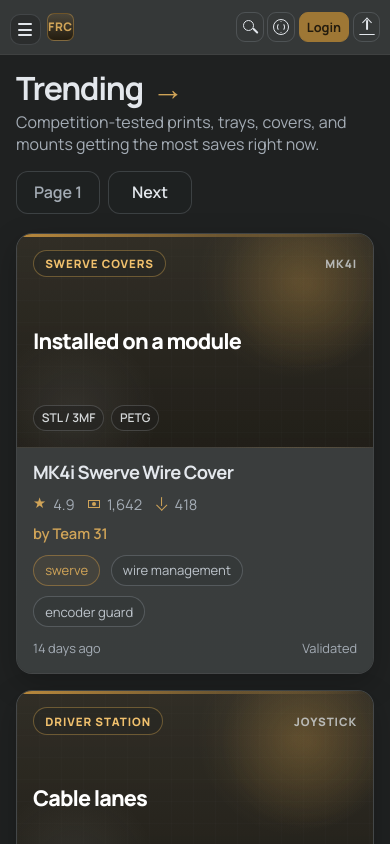
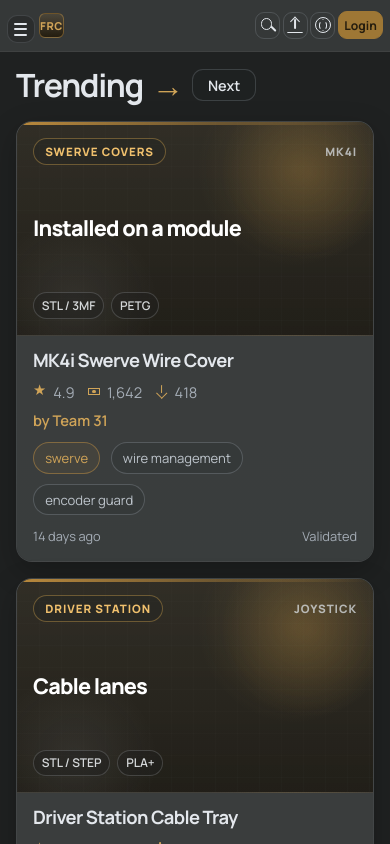
Before and after one commit to GrahamPinnell-hub/Centralized-FRC-Add-on-Repository, a Next.js app: page / in a window 390 px wide. Shown: the top 844 px of the page. Built offline with nearby package versions, Linux system fonts and the light colour scheme.

Commit message:
Refine header spacing and language menu

```diff
--- a/app/globals.css
+++ b/app/globals.css
@@ -79,14 +79,14 @@
   align-items: center;
   justify-content: center;
   gap: 0.5rem;
-  min-height: 2.55rem;
+  min-height: 2.95rem;
   min-width: 0;
-  padding: 0.58rem 0.92rem;
+  padding: 0.72rem 1.18rem;
   border: 1px solid rgba(191, 144, 69, 0.56);
   border-radius: var(--radius-btn);
   background: transparent;
   color: var(--accent);
-  font-size: 0.95rem;
+  font-size: 1rem;
   font-weight: 700;
   transition:
     border-color 140ms ease,
@@ -113,8 +113,8 @@
 }
 
 .action-link.icon-only {
-  width: 2.55rem;
-  min-width: 2.55rem;
+  width: 2.95rem;
+  min-width: 2.95rem;
   padding: 0;
   color: var(--text);
   border-color: rgba(168, 176, 187, 0.22);
@@ -344,8 +344,8 @@
   display: flex;
   align-items: center;
   justify-content: space-between;
-  gap: 0.85rem;
-  padding: 0.66rem 1rem;
+  gap: 1rem;
+  padding: 0.72rem 1.15rem;
   border-bottom: 1px solid rgba(128, 128, 128, 0.12);
   background: var(--bg-soft);
 }
@@ -354,6 +354,7 @@
   display: flex;
   align-items: center;
   gap: 0.78rem;
+  flex: 1 1 auto;
   min-width: 0;
 }
 
@@ -456,7 +457,7 @@
 }
 
 .brand-copy strong {
-  font-size: 0.9rem;
+  font-size: 0.98rem;
   white-space: nowrap;
   overflow: hidden;
   text-overflow: ellipsis;
@@ -475,8 +476,8 @@
   display: inline-flex;
   align-items: center;
   justify-content: center;
-  width: 2.55rem;
-  height: 2.38rem;
+  width: 2.86rem;
+  height: 2.62rem;
   flex: 0 0 auto;
   border: 1px solid rgba(191, 144, 69, 0.48);
   border-radius: 8px;
@@ -489,9 +490,61 @@
 .top-actions {
   display: flex;
   flex-wrap: nowrap;
-  gap: 0.45rem;
+  flex: 0 0 auto;
+  gap: 0.58rem;
   align-items: center;
   min-width: 0;
+}
+
+.language-menu {
+  position: relative;
+  flex: 0 0 auto;
+}
+
+.language-toggle {
+  list-style: none;
+  cursor: pointer;
+}
+
+.language-toggle::-webkit-details-marker {
+  display: none;
+}
+
+.language-menu[open] .language-toggle {
+  border-color: rgba(191, 144, 69, 0.7);
+  background: rgba(191, 144, 69, 0.08);
+}
+
+.language-panel {
+  position: absolute;
+  top: calc(100% + 0.65rem);
+  right: -0.15rem;
+  z-index: 30;
+  display: grid;
+  width: min(19rem, calc(100vw - 1.5rem));
+  padding: 0.6rem;
+  border: 1px solid rgba(128, 128, 128, 0.18);
+  border-radius: 14px;
+  background: rgba(53, 56, 56, 0.98);
+  box-shadow: 0 18px 36px rgba(0, 0, 0, 0.34);
+}
+
+.language-option {
+  justify-content: flex-start;
+  min-height: 3rem;
+  padding: 0.65rem 0.85rem;
+  border: 0;
+  border-radius: 10px;
+  background: transparent;
+  color: var(--text);
+  font-size: 0.98rem;
+  font-weight: 500;
+}
+
+.language-option:hover {
+  background: rgba(220, 225, 231, 0.06);
+  border-color: transparent;
+  transform: none;
 }
 
 .content-shell {
@@ -510,9 +563,17 @@
 
 .feed-header {
   display: flex;
-  align-items: flex-end;
-  justify-content: space-between;
+  align-items: center;
+  justify-content: flex-start;
   gap: 1rem;
+}
+
+.feed-title-row {
+  display: flex;
+  flex-wrap: wrap;
+  align-items: center;
+  gap: 0.8rem;
+  min-width: 0;
 }
 
 .feed-title {
@@ -529,34 +590,18 @@
   color: var(--accent-soft);
 }
 
-.feed-caption {
-  margin: 0.4rem 0 0;
-  max-width: 42rem;
-  color: var(--muted);
-}
-
-.feed-pager {
-  display: flex;
-  gap: 0.7rem;
-  align-items: center;
-}
-
-.pager-pill {
+.feed-next-button {
   display: inline-flex;
   align-items: center;
   justify-content: center;
-  min-width: 5.25rem;
-  min-height: 2.6rem;
-  padding: 0.6rem 0.95rem;
+  min-width: 4.65rem;
+  min-height: 2.3rem;
+  padding: 0.42rem 0.9rem;
   border: 1px solid rgba(168, 176, 187, 0.22);
-  border-radius: 12px;
+  border-radius: 11px;
   background: rgba(31, 33, 33, 0.18);
   color: var(--text);
   font-weight: 600;
-}
-
-.pager-pill.muted {
-  color: var(--muted);
 }
 
 .panel,
@@ -747,6 +792,7 @@
 }
 
 .card {
+  min-width: 0;
   padding: 0;
 }
 
@@ -760,6 +806,7 @@
   --preview-deep: var(--panel-deep);
   position: relative;
   display: flex;
+  min-width: 0;
   min-height: 214px;
   flex-direction: column;
   justify-content: space-between;
@@ -777,6 +824,7 @@
 .card-body {
   display: grid;
   gap: 0.75rem;
+  min-width: 0;
   padding: 0.95rem 1rem 1rem;
   background: rgba(58, 61, 61, 0.97);
 }
@@ -797,6 +845,7 @@
 .card-preview-meta,
 .card-topline,
 .card-meta {
+  min-width: 0;
   justify-content: space-between;
 }
 
@@ -819,7 +868,9 @@
 }
 
 .preview-owner {
+  min-width: 0;
   color: rgba(220, 225, 231, 0.74);
+  text-align: right;
 }
 
 .preview-title {
@@ -1284,25 +1335,20 @@
 @media (max-width: 720px) {
   .feed-header {
     align-items: flex-start;
-    flex-direction: column;
-  }
-
-  .feed-pager {
-    gap: 0.5rem;
   }
 
   .topbar {
     gap: 0.7rem;
     align-items: center;
-    padding: 0.52rem 0.6rem;
+    padding: 0.48rem 0.42rem;
   }
 
   .topbar-leading {
-    gap: 0.38rem;
+    gap: 0.26rem;
   }
 
   .top-actions {
-    gap: 0.24rem;
+    gap: 0.16rem;
     margin-left: auto;
   }
 
@@ -1310,15 +1356,15 @@
     order: 1;
   }
 
-  .top-actions .action-language {
+  .top-actions .action-upload {
     order: 2;
   }
 
-  .top-actions .action-login {
+  .top-actions .action-language-menu {
     order: 3;
   }
 
-  .top-actions .action-upload {
+  .top-actions .action-login {
     order: 4;
   }
 
@@ -1354,30 +1400,30 @@
   }
 
   .menu-toggle {
-    width: 1.94rem;
-    height: 1.94rem;
+    width: 1.76rem;
+    height: 1.76rem;
   }
 
   .menu-bars span {
-    width: 0.92rem;
+    width: 0.82rem;
   }
 
   .brand-mark {
-    width: 1.72rem;
-    height: 1.72rem;
-    border-radius: 7px;
-    font-size: 0.74rem;
+    width: 1.56rem;
+    height: 1.56rem;
+    border-radius: 6px;
+    font-size: 0.68rem;
   }
 
   .action-link {
-    min-height: 1.86rem;
-    padding: 0.32rem 0.54rem;
-    font-size: 0.8rem;
+    min-height: 1.74rem;
+    padding: 0.28rem 0.46rem;
+    font-size: 0.76rem;
   }
 
   .action-link.mobile-icon-only {
-    width: 1.72rem;
-    min-width: 1.72rem;
+    width: 1.56rem;
+    min-width: 1.56rem;
     padding: 0;
     border-color: rgba(168, 176, 187, 0.22);
     color: var(--text);
@@ -1401,7 +1447,31 @@
 
   .action-link.primary {
     min-width: 0;
-    padding-inline: 0.44rem;
+    padding-inline: 0.34rem;
+  }
+
+  .language-panel {
+    top: calc(100% + 0.4rem);
+    right: -0.2rem;
+    width: min(16.5rem, calc(100vw - 0.9rem));
+    padding: 0.4rem;
+  }
+
+  .language-option {
+    min-height: 2.7rem;
+    padding: 0.52rem 0.72rem;
+    font-size: 0.9rem;
+  }
+
+  .feed-title-row {
+    gap: 0.6rem;
+  }
+
+  .feed-next-button {
+    min-width: 4rem;
+    min-height: 2rem;
+    padding: 0.34rem 0.76rem;
+    font-size: 0.9rem;
   }
 
   .card-byline {
--- a/app/page.tsx
+++ b/app/page.tsx
@@ -13,17 +13,11 @@
     <>
       <section className="page-stack feed-section">
         <div className="feed-header">
-          <div>
+          <div className="feed-title-row">
             <h1 className="feed-title">
               Trending <span className="feed-arrow" aria-hidden="true">→</span>
             </h1>
-            <p className="feed-caption">
-              Competition-tested prints, trays, covers, and mounts getting the most saves right now.
-            </p>
-          </div>
-          <div className="feed-pager">
-            <span className="pager-pill muted">Page 1</span>
-            <span className="pager-pill">Next</span>
+            <span className="feed-next-button">Next</span>
           </div>
         </div>
         <div className="card-grid listing-grid">
@@ -35,17 +29,11 @@
 
       <section className="page-stack">
         <div className="feed-header">
-          <div>
+          <div className="feed-title-row">
             <h2 className="feed-title">
               Latest <span className="feed-arrow" aria-hidden="true">→</span>
             </h2>
-            <p className="feed-caption">
-              Fresh uploads and recent revisions from teams publishing new robot hardware.
-            </p>
-          </div>
-          <div className="feed-pager">
-            <span className="pager-pill muted">Page 1</span>
-            <span className="pager-pill">Next</span>
+            <span className="feed-next-button">Next</span>
           </div>
         </div>
         <div className="card-grid listing-grid">
--- a/src/components/ui.tsx
+++ b/src/components/ui.tsx
@@ -29,6 +29,17 @@
   { href: "/login", label: "Log in" }
 ];
 
+const languageOptions = [
+  "English",
+  "Español",
+  "Français",
+  "Polski",
+  "Português (Brasil)",
+  "Português (Portugal)",
+  "Русский",
+  "简体中文"
+] as const;
+
 type TopAction = {
   href: string;
   icon?: string;
@@ -38,12 +49,10 @@
   primary?: boolean;
 };
 
-const topActions = [
+const topActions: TopAction[] = [
   { href: "/parts", label: "Search", icon: "search", mobileIconOnly: true },
-  { href: "/upload", label: "Upload", icon: "upload", mobileIconOnly: true },
-  { href: "/language", label: "Language", icon: "language", iconOnly: true, mobileIconOnly: true },
-  { href: "/login", label: "Login", primary: true }
-] satisfies TopAction[];
+  { href: "/upload", label: "Upload", icon: "upload", mobileIconOnly: true }
+];
 
 function previewStyle(key: string): CSSProperties {
   const theme = previewThemes[key] ?? previewThemes.default;
@@ -126,13 +135,36 @@
               <Link
                 key={action.href + action.label}
                 href={action.href}
-                className={`action-link ${actionClassName(action.label)}${action.primary ? " primary" : ""}${action.mobileIconOnly ? " mobile-icon-only" : ""}${action.iconOnly ? " icon-only" : ""}`}
+                className={`action-link ${actionClassName(action.label)}${action.mobileIconOnly ? " mobile-icon-only" : ""}${action.iconOnly ? " icon-only" : ""}`}
                 aria-label={action.label}
               >
                 {action.icon ? <span className={`action-icon action-icon-${action.icon}`} aria-hidden="true" /> : null}
                 <span className="action-label">{action.label}</span>
               </Link>
             ))}
+            <details className="language-menu action-language-menu">
+              <summary
+                className="action-link action-language language-toggle mobile-icon-only icon-only"
+                aria-label="Language options"
+              >
+                <span className="action-icon action-icon-language" aria-hidden="true" />
+                <span className="action-label">Language</span>
+              </summary>
+              <div className="language-panel">
+                {languageOptions.map((language) => (
+                  <button key={language} type="button" className="language-option">
+                    {language}
+                  </button>
+                ))}
+              </div>
+            </details>
+            <Link
+              href="/login"
+              className={`action-link ${actionClassName("Login")} primary`}
+              aria-label="Login"
+            >
+              <span className="action-label">Login</span>
+            </Link>
           </nav>
         </header>
         <main className="content-shell page-stack">{children}</main>
```
